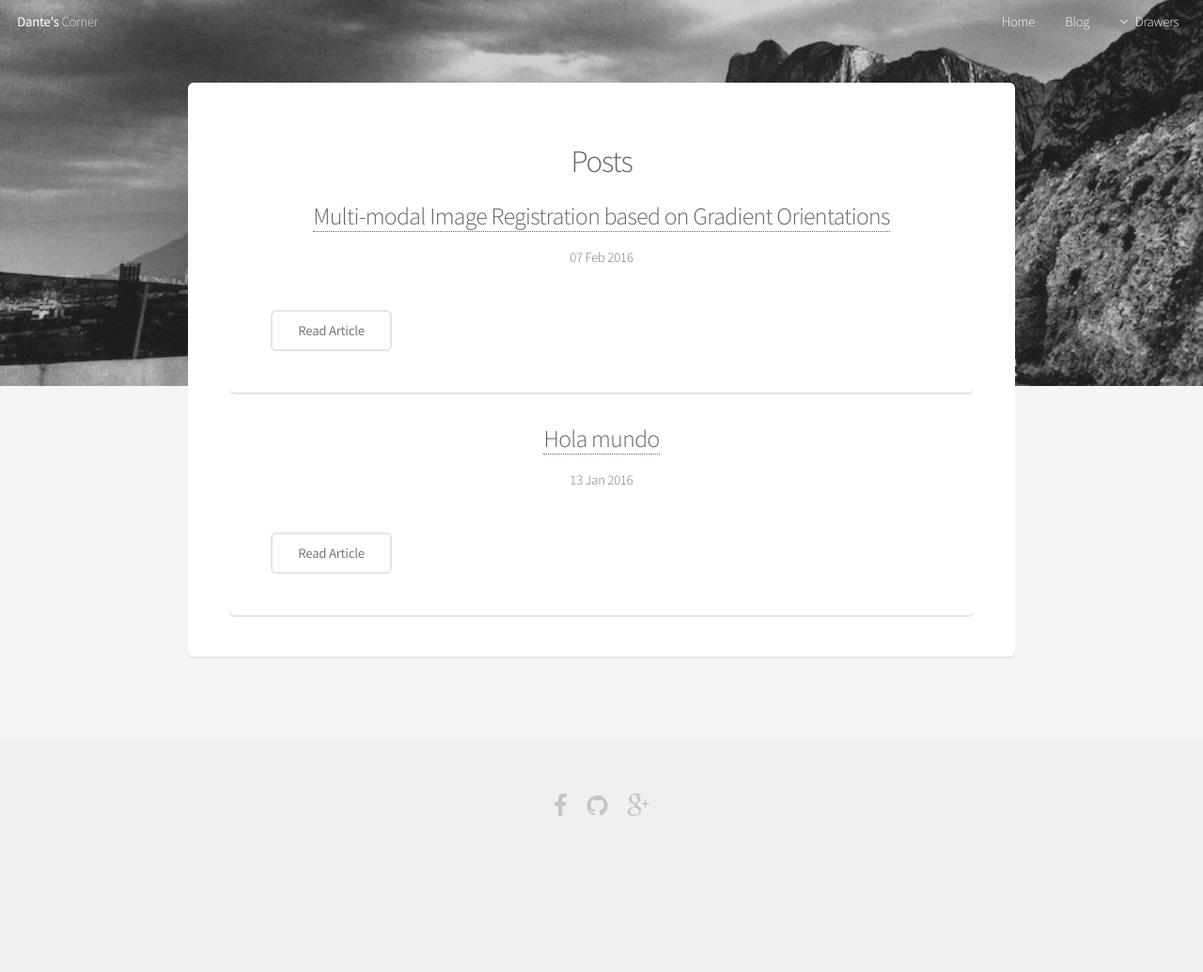
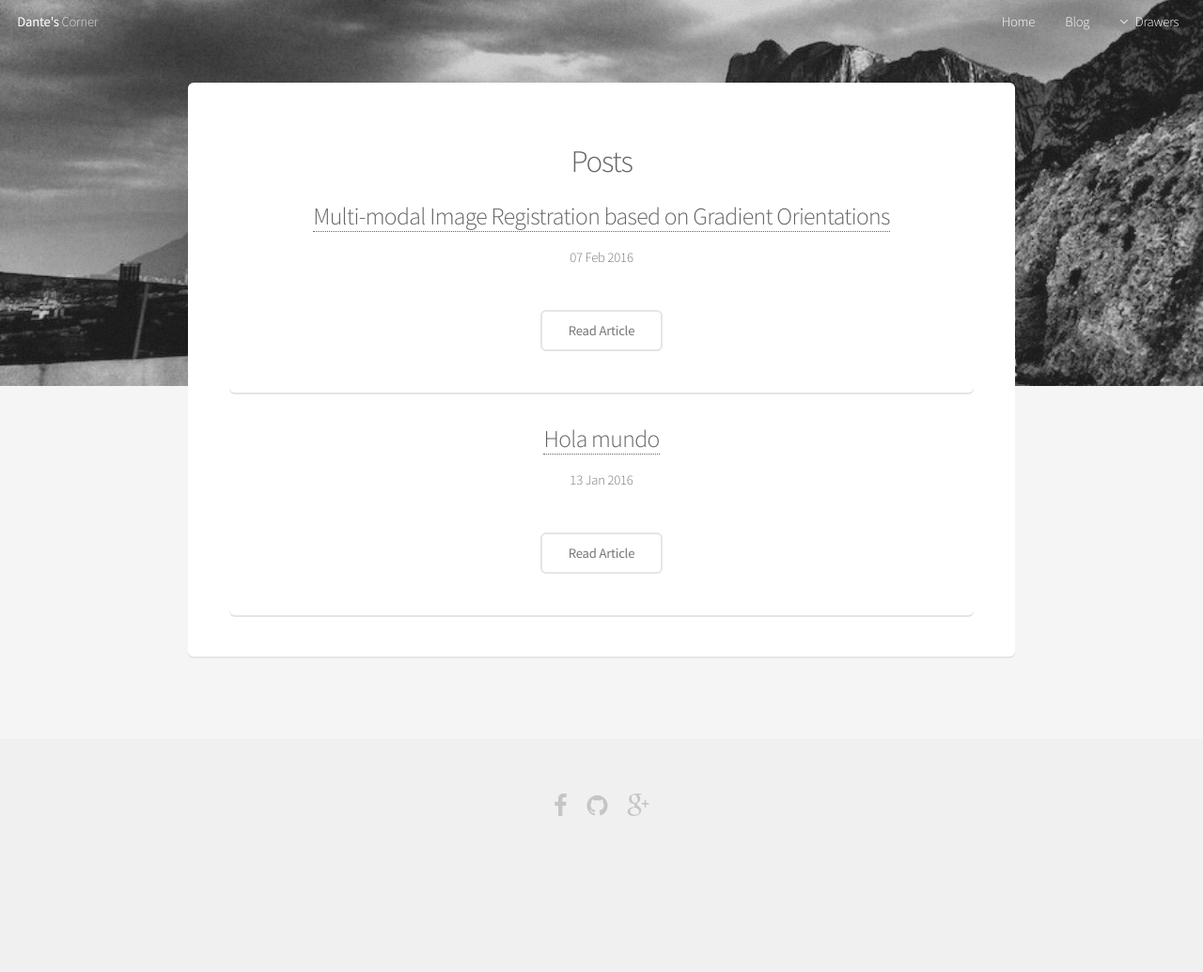
Before and after one commit to dantino/dantino.github.io, a Jekyll site: the page built from blog/index.html, in a window 1280 px wide. Shown: the whole page at 94% size. Built offline with Jekyll 4.4.1, drawn with Linux system fonts in a browser that asks for light colours.

Commit message:
Modified styles

```diff
--- a/assets/css/style.css
+++ b/assets/css/style.css
@@ -161,7 +161,7 @@
 /* Section/Article */
 
 	section.special, article.special {
-		text-align: center;
+		text-align: justify;
 	}
 
 	header p {
@@ -485,6 +485,14 @@
 				}
 
 		.box.special {
+			text-align: justify;
+		}
+
+		.date{
+			text-align: left;
+		}
+
+		.date-centered{
 			text-align: center;
 		}
 
@@ -688,6 +696,7 @@
 			cursor: default;
 			list-style: none;
 			padding-left: 0;
+			text-align: center;
 		}
 
 			ul.actions li {
--- a/assets/sass/style.scss
+++ b/assets/sass/style.scss
@@ -160,7 +160,7 @@
 
 	section, article {
 		&.special {
-			text-align: center;
+			text-align: justify;
 		}
 	}
 
@@ -466,7 +466,7 @@
 		}
 
 		&.special {
-			text-align: center;
+			text-align: justify;
 		}
 
 		.image {
```
Also changed, not shown: 1 other file.
